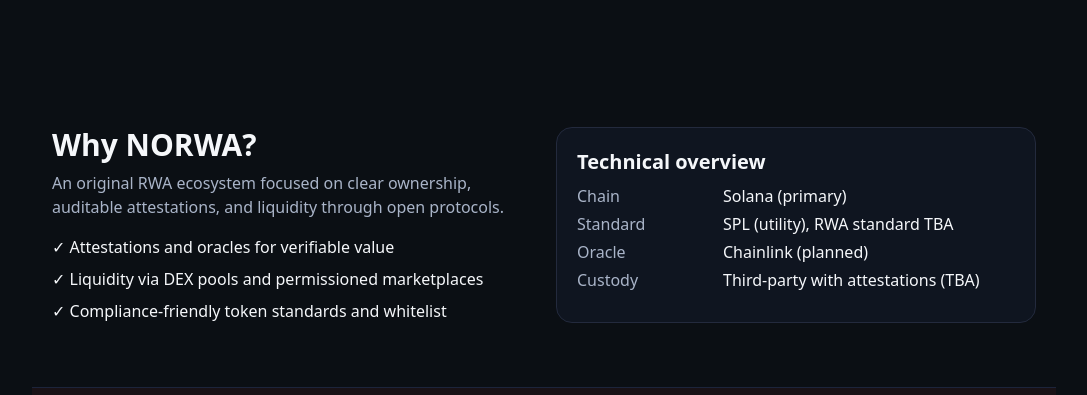
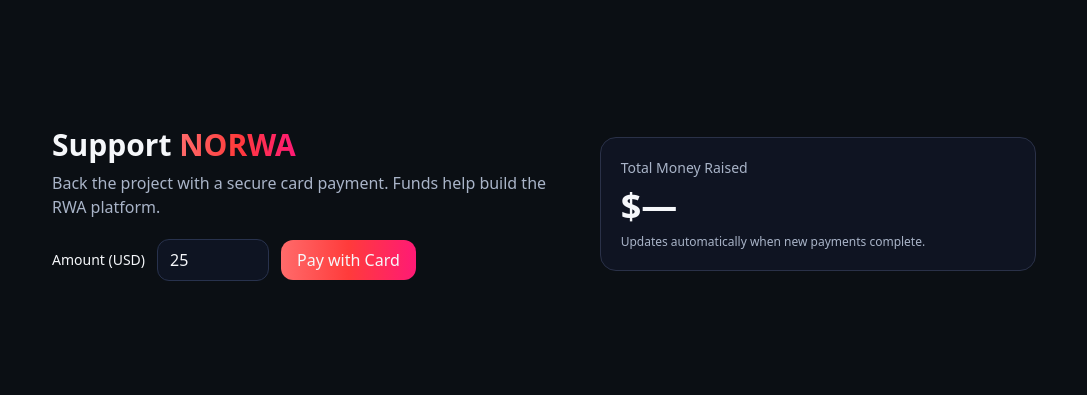
Before and after one commit to andershx/NORWA-Coin, a Next.js app: page / in a window 1280 px wide. Shown: the part 2042-2437 px from the top of the page, without its empty margins (96-1183 px from the left). Built offline with nearby package versions, Linux system fonts and the light colour scheme; no server answers.

Commit message:
Update page.tsx

```diff
--- a/app/page.tsx
+++ b/app/page.tsx
@@ -6,6 +6,7 @@
 import ConnectButton from '@/components/ConnectButton';
 import SpinningCard from '@/components/SpinningCard';
 import RwaShowcase from '@/components/RwaShowcase';
+import RaiseButton from '@/components/RaiseButton';
 
 export default function Home(){return(<main>
 <header className="sticky top-0 z-10 backdrop-blur border-b border-[#232a3d] bg-[#0f1520]/60"><div className="max-w-6xl mx-auto flex items-center justify-between px-5 py-3">
@@ -39,6 +40,9 @@
   <RwaShowcase />
 
 
+  <RaiseButton />
+
+
 <section id="om" className="section"><div className="grid md:grid-cols-2 gap-6"><div><h2 className="text-3xl font-bold">Why NORWA?</h2><p className="mt-2" style={{color:'var(--muted)'}}>An original RWA ecosystem focused on clear ownership, auditable attestations, and liquidity through open protocols.</p><ul className="mt-4 space-y-2"><li>✓ Attestations and oracles for verifiable value</li><li>✓ Liquidity via DEX pools and permissioned marketplaces</li><li>✓ Compliance‑friendly token standards and whitelist</li></ul></div><div className="card"><h3 className="text-xl font-semibold mb-2">Technical overview</h3><dl className="grid grid-cols-[130px_1fr] gap-x-4 gap-y-1 kv"><dt>Chain</dt><dd>Solana (primary)</dd><dt>Standard</dt><dd>SPL (utility), RWA standard TBA</dd><dt>Oracle</dt><dd>Chainlink (planned)</dd><dt>Custody</dt><dd>Third‑party with attestations (TBA)</dd></dl></div></div></section>
 
 <section id="rwa" className="section section-alt"><h2 className="text-3xl font-bold mb-6">How RWA works at NORWA</h2><div className="grid md:grid-cols-3 gap-5"><div className="tile"><h3 className="font-semibold text-xl">1. Verify the asset</h3><p>The asset is documented and attested. Evidence is linked on‑chain.</p></div><div className="tile"><h3 className="font-semibold text-xl">2. Tokenize</h3><p>Rule‑based tokens (ownership, transfer, whitelist) are issued on‑chain.</p></div><div className="tile"><h3 className="font-semibold text-xl">3. Marketplace</h3><p>Trade on DEX or permissioned venues; price data via oracles.</p></div></div></section>
```
